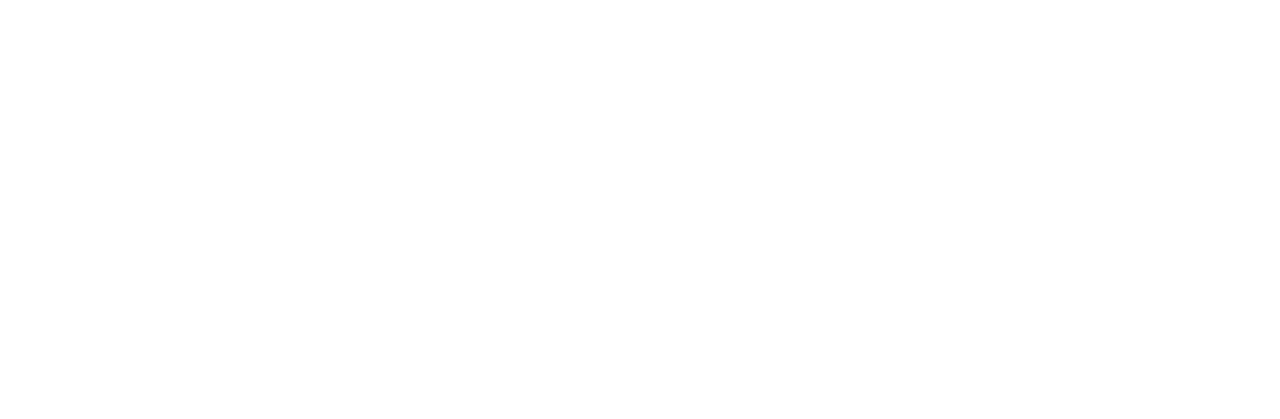
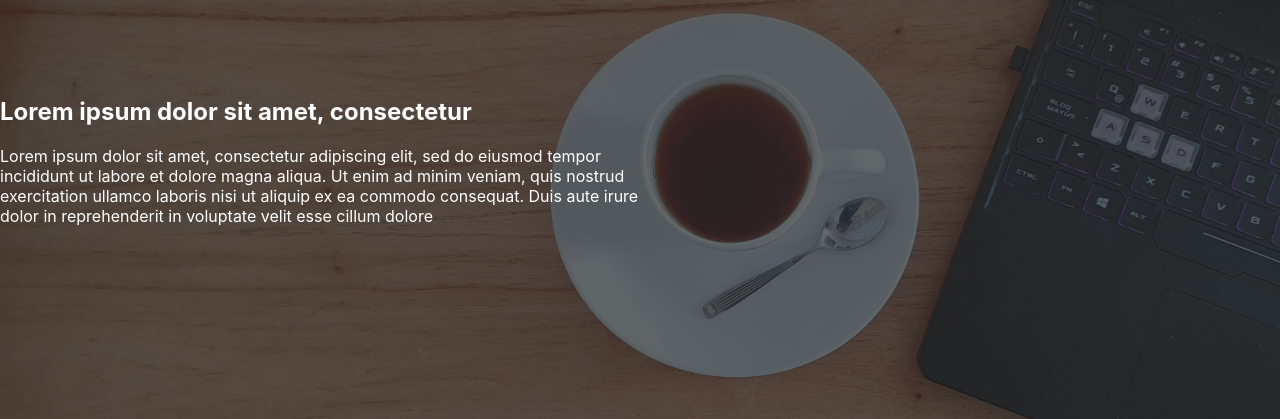
Before and after one commit to melisa-abuin/my-resume-online, a Next.js app: page / in a window 1280 px wide. Shown: the part 1685-2104 px from the top of the page. Before the commit the page ends 1484 px from the top, so only its background shows below. Built offline with nearby package versions, Linux system fonts and the light colour scheme.

Commit message:
adding banner for knowledge section

```diff
--- a/components/education-section/images-grid/styles.js
+++ b/components/education-section/images-grid/styles.js
@@ -132,7 +132,7 @@ export const Arrow = styled.img`
 export const Wrapper = styled.div`
   margin-top: 100px;
   background-color: ${({ theme }) => theme.colors.alabaster};
-  padding: 50px 0;
+  padding: 150px 0 150px;
   display: flex;
   justify-content: center;
 
--- /dev/null
+++ b/components/knowledge-section/banner/index.js
@@ -0,0 +1,13 @@
+import { Container , Description, Image, Title, Wrapper } from './styles'
+
+export default function Banner() {
+    return (
+      <Wrapper>
+        <Image />
+        <Container>
+          <Title>Lorem ipsum dolor sit amet, consectetur  </Title>
+          <Description>Lorem ipsum dolor sit amet, consectetur adipiscing elit, sed do eiusmod tempor incididunt ut labore et dolore magna aliqua. Ut enim ad minim veniam, quis nostrud exercitation ullamco laboris nisi ut aliquip ex ea commodo consequat. Duis aute irure dolor in reprehenderit in voluptate velit esse cillum dolore</Description>
+        </Container>
+      </Wrapper>
+    )
+}
--- /dev/null
+++ b/components/knowledge-section/banner/styles.js
@@ -0,0 +1,33 @@
+import styled from 'styled-components'
+
+export const Container = styled.div`
+  z-index: 1;
+  position: relative;
+  color: ${({ theme }) => theme.colors.white};
+  width: 100%;
+  max-width: 1300px;
+  height: 300px;
+`
+export const Title = styled.h2`
+`
+export const Description = styled.p`
+  word-wrap: break-word;
+  max-width: 50%;
+`
+export const Image = styled.div`
+  width: 100%;
+  height: 100%;
+  background-size: cover;
+  background-image: linear-gradient(to bottom, rgba(39, 39, 39,0.7) 0%, rgba(39, 39, 39,0.7) 100%), url('/desk-image.jpg');
+  position: absolute;
+  object-position: top;
+  z-index: 0;
+`
+export const Wrapper = styled.div`
+  position: relative;
+  width: 100%;
+  height: 500px;
+  display: flex;
+  align-items: center;
+  justify-content: center;
+`
--- /dev/null
+++ b/components/knowledge-section/index.js
@@ -0,0 +1 @@
+export { default as Banner } from './banner'
--- a/pages/index.js
+++ b/pages/index.js
@@ -1,5 +1,7 @@
 import * as component from '../components/homepage'
 import * as education from '../components/education-section'
+import * as knowledge from '../components/knowledge-section'
+
 
 export default function Home() {
   return (
@@ -9,6 +11,7 @@ export default function Home() {
       <component.Thumbnail />
       <component.Summary />
       <education.ImagesGrid />
+      <knowledge.Banner />
     </>
   )
 }
```
Also changed, not shown: public/desk-image.jpg (added).
